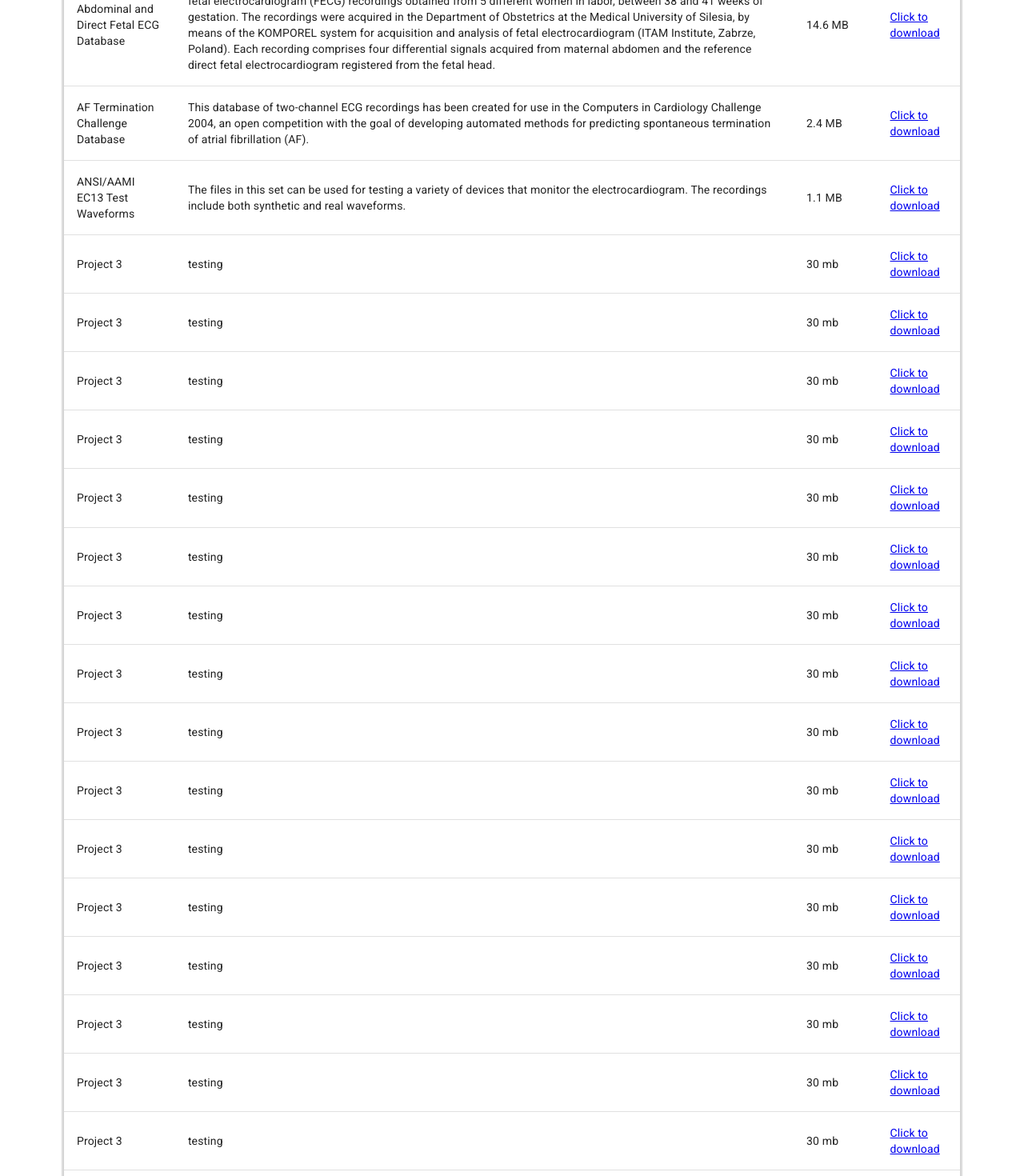
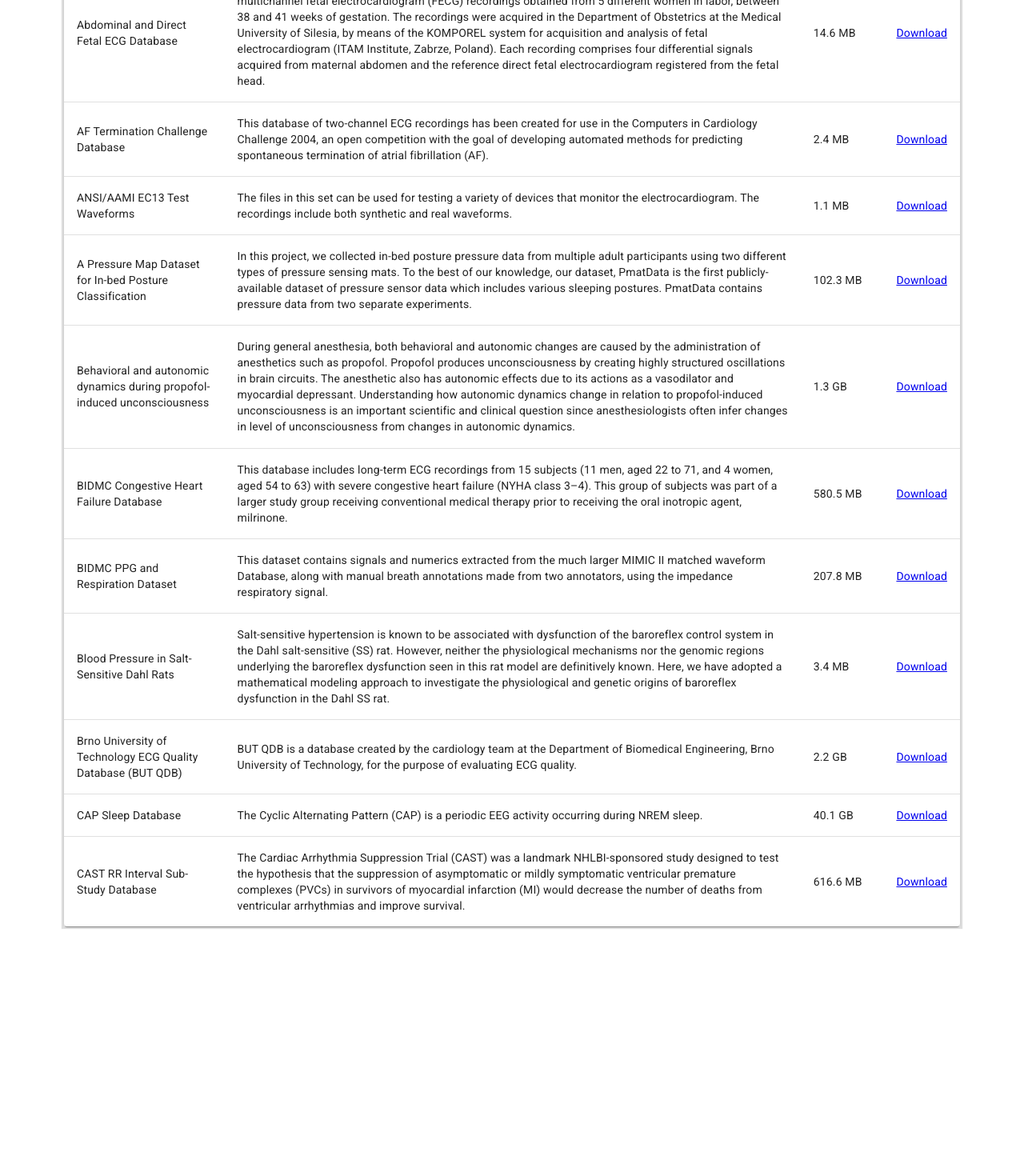
Before and after one commit to techster10173/SoftLab, a React (Create React App) app in the folder frontend/: page /data in a window 1280 px wide. Shown: the part 280-1750 px from the top of the page at 80% size. After the commit the page ends 1518 px from the top, so only its background shows below. Built offline with nearby package versions, Linux system fonts and the light colour scheme.

Commit message:
Update DataSets.jsx

```diff
--- a/frontend/src/DataSets.jsx
+++ b/frontend/src/DataSets.jsx
@@ -17,26 +17,17 @@ import Box from '@mui/material/Box';
     }
 
     const rows = [
-      createData('Abdominal and Direct Fetal ECG Database', 'The research material included in the Abdominal and Direct Fetal Electrocardiogram Database contains multichannel fetal electrocardiogram (FECG) recordings obtained from 5 different women in labor, between 38 and 41 weeks of gestation. The recordings were acquired in the Department of Obstetrics at the Medical University of Silesia, by means of the KOMPOREL system for acquisition and analysis of fetal electrocardiogram (ITAM Institute, Zabrze, Poland). Each recording comprises four differential signals acquired from maternal abdomen and the reference direct fetal electrocardiogram registered from the fetal head.', '14.6 MB',<a href='https://physionet.org/static/published-projects/adfecgdb/abdominal-and-direct-fetal-ecg-database-1.0.0.zip' download>Click to download</a>),
-      createData('AF Termination Challenge Database', 'This database of two-channel ECG recordings has been created for use in the Computers in Cardiology Challenge 2004, an open competition with the goal of developing automated methods for predicting spontaneous termination of atrial fibrillation (AF).', '2.4 MB',<a href='https://physionet.org/static/published-projects/aftdb/af-termination-challenge-database-1.0.0.zip' download>Click to download</a>),
-      createData('ANSI/AAMI EC13 Test Waveforms', 'The files in this set can be used for testing a variety of devices that monitor the electrocardiogram. The recordings include both synthetic and real waveforms.', '1.1 MB',<a href='https://physionet.org/static/published-projects/aami-ec13/ansiaami-ec13-test-waveforms-1.0.0.zip' download>Click to download</a>),
-      createData('Project 3', 'testing', '30 mb',<a href='/somefile.txt' download>Click to download</a>),
-      createData('Project 3', 'testing', '30 mb',<a href='/somefile.txt' download>Click to download</a>),
-      createData('Project 3', 'testing', '30 mb',<a href='/somefile.txt' download>Click to download</a>),
-      createData('Project 3', 'testing', '30 mb',<a href='/somefile.txt' download>Click to download</a>),
-      createData('Project 3', 'testing', '30 mb',<a href='/somefile.txt' download>Click to download</a>),
-      createData('Project 3', 'testing', '30 mb',<a href='/somefile.txt' download>Click to download</a>),
-      createData('Project 3', 'testing', '30 mb',<a href='/somefile.txt' download>Click to download</a>),
-      createData('Project 3', 'testing', '30 mb',<a href='/somefile.txt' download>Click to download</a>),
-      createData('Project 3', 'testing', '30 mb',<a href='/somefile.txt' download>Click to download</a>),
-      createData('Project 3', 'testing', '30 mb',<a href='/somefile.txt' download>Click to download</a>),
-      createData('Project 3', 'testing', '30 mb',<a href='/somefile.txt' download>Click to download</a>),
-      createData('Project 3', 'testing', '30 mb',<a href='/somefile.txt' download>Click to download</a>),
-      createData('Project 3', 'testing', '30 mb',<a href='/somefile.txt' download>Click to download</a>),
-      createData('Project 3', 'testing', '30 mb',<a href='/somefile.txt' download>Click to download</a>),
-      createData('Project 3', 'testing', '30 mb',<a href='/somefile.txt' download>Click to download</a>),
-      createData('Project 3', 'testing', '30 mb',<a href='/somefile.txt' download>Click to download</a>),
-      createData('Project 3', 'testing', '30 mb',<a href='/somefile.txt' download>Click to download</a>),
+      createData('Abdominal and Direct Fetal ECG Database', 'The research material included in the Abdominal and Direct Fetal Electrocardiogram Database contains multichannel fetal electrocardiogram (FECG) recordings obtained from 5 different women in labor, between 38 and 41 weeks of gestation. The recordings were acquired in the Department of Obstetrics at the Medical University of Silesia, by means of the KOMPOREL system for acquisition and analysis of fetal electrocardiogram (ITAM Institute, Zabrze, Poland). Each recording comprises four differential signals acquired from maternal abdomen and the reference direct fetal electrocardiogram registered from the fetal head.', '14.6 MB',<a href='https://physionet.org/static/published-projects/adfecgdb/abdominal-and-direct-fetal-ecg-database-1.0.0.zip' download>Download</a>),
+      createData('AF Termination Challenge Database', 'This database of two-channel ECG recordings has been created for use in the Computers in Cardiology Challenge 2004, an open competition with the goal of developing automated methods for predicting spontaneous termination of atrial fibrillation (AF).', '2.4 MB',<a href='https://physionet.org/static/published-projects/aftdb/af-termination-challenge-database-1.0.0.zip' download>Download</a>),
+      createData('ANSI/AAMI EC13 Test Waveforms', 'The files in this set can be used for testing a variety of devices that monitor the electrocardiogram. The recordings include both synthetic and real waveforms.', '1.1 MB',<a href='https://physionet.org/static/published-projects/aami-ec13/ansiaami-ec13-test-waveforms-1.0.0.zip' download>Download</a>),
+      createData('A Pressure Map Dataset for In-bed Posture Classification', 'In this project, we collected in-bed posture pressure data from multiple adult participants using two different types of pressure sensing mats. To the best of our knowledge, our dataset, PmatData is the first publicly-available dataset of pressure sensor data which includes various sleeping postures. PmatData contains pressure data from two separate experiments.', '102.3 MB',<a href='https://physionet.org/static/published-projects/pmd/a-pressure-map-dataset-for-in-bed-posture-classification-1.0.0.zip' download>Download</a>),
+      createData('Behavioral and autonomic dynamics during propofol-induced unconsciousness', 'During general anesthesia, both behavioral and autonomic changes are caused by the administration of anesthetics such as propofol. Propofol produces unconsciousness by creating highly structured oscillations in brain circuits. The anesthetic also has autonomic effects due to its actions as a vasodilator and myocardial depressant. Understanding how autonomic dynamics change in relation to propofol-induced unconsciousness is an important scientific and clinical question since anesthesiologists often infer changes in level of unconsciousness from changes in autonomic dynamics.', '1.3 GB',<a href='https://physionet.org/static/published-projects/propofol-anesthesia-dynamics/behavioral-and-autonomic-dynamics-during-propofol-induced-unconsciousness-1.0.zip' download>Download</a>),
+      createData('BIDMC Congestive Heart Failure Database', 'This database includes long-term ECG recordings from 15 subjects (11 men, aged 22 to 71, and 4 women, aged 54 to 63) with severe congestive heart failure (NYHA class 3–4). This group of subjects was part of a larger study group receiving conventional medical therapy prior to receiving the oral inotropic agent, milrinone.', '580.5 MB',<a href='https://physionet.org/static/published-projects/chfdb/bidmc-congestive-heart-failure-database-1.0.0.zip' download>Download</a>),
+      createData('BIDMC PPG and Respiration Dataset', 'This dataset contains signals and numerics extracted from the much larger MIMIC II matched waveform Database, along with manual breath annotations made from two annotators, using the impedance respiratory signal.', '207.8 MB',<a href='https://physionet.org/static/published-projects/bidmc/bidmc-ppg-and-respiration-dataset-1.0.0.zip' download>Download</a>),
+      createData('Blood Pressure in Salt-Sensitive Dahl Rats', 'Salt-sensitive hypertension is known to be associated with dysfunction of the baroreflex control system in the Dahl salt-sensitive (SS) rat. However, neither the physiological mechanisms nor the genomic regions underlying the baroreflex dysfunction seen in this rat model are definitively known. Here, we have adopted a mathematical modeling approach to investigate the physiological and genetic origins of baroreflex dysfunction in the Dahl SS rat.', '3.4 MB',<a href='https://physionet.org/static/published-projects/bpssrat/blood-pressure-in-salt-sensitive-dahl-rats-1.0.0.zip' download>Download</a>),
+      createData('Brno University of Technology ECG Quality Database (BUT QDB)', 'BUT QDB is a database created by the cardiology team at the Department of Biomedical Engineering, Brno University of Technology, for the purpose of evaluating ECG quality.', '2.2 GB',<a href='https://physionet.org/static/published-projects/butqdb/brno-university-of-technology-ecg-quality-database-but-qdb-1.0.0.zip' download>Download</a>),
+      createData('CAP Sleep Database', 'The Cyclic Alternating Pattern (CAP) is a periodic EEG activity occurring during NREM sleep. ', '40.1 GB',<a href='https://physionet.org/static/published-projects/capslpdb/cap-sleep-database-1.0.0.zip' download>Download</a>),
+      createData('CAST RR Interval Sub-Study Database', 'The Cardiac Arrhythmia Suppression Trial (CAST) was a landmark NHLBI-sponsored study designed to test the hypothesis that the suppression of asymptomatic or mildly symptomatic ventricular premature complexes (PVCs) in survivors of myocardial infarction (MI) would decrease the number of deaths from ventricular arrhythmias and improve survival.', '616.6 MB',<a href='https://physionet.org/static/published-projects/crisdb/cast-rr-interval-sub-study-database-1.0.0.zip' download>Download</a>)
     ];
 
 export class DataSets extends React.Component {
```
